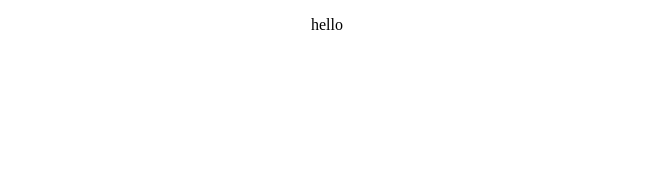
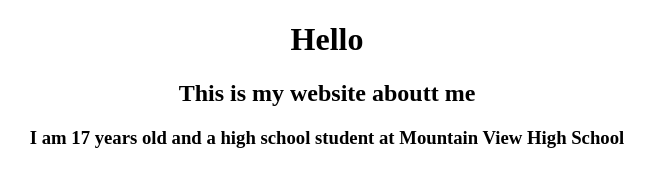
Before and after one commit to travenblevins/legendary-carnival, a plain HTML site: page index.html in a window 1280 px wide. Shown: the whole page, without its empty margins (313-967 px from the left). Drawn offline with Linux system fonts and the light colour scheme.

Commit message:
index update

```diff
--- a/carnival.css
+++ b/carnival.css
@@ -2,7 +2,7 @@ body {
     color:white;
 }
 
-p {
+.text {
     color:black;
     text-align:center;
 }
--- a/index.html
+++ b/index.html
@@ -4,7 +4,11 @@
         <link rel="stylesheet" href="carnival.css">
     </head>
     <body>
-        <p>hello</p>
+        <div class="text">
+            <h1>Hello</h1>
+            <h2>This is my website aboutt me</h2>
+            <h3>I am 17 years old and a high school student at Mountain View High School</h3>
+        </div>
     </body>
 
 </HTML>
```
